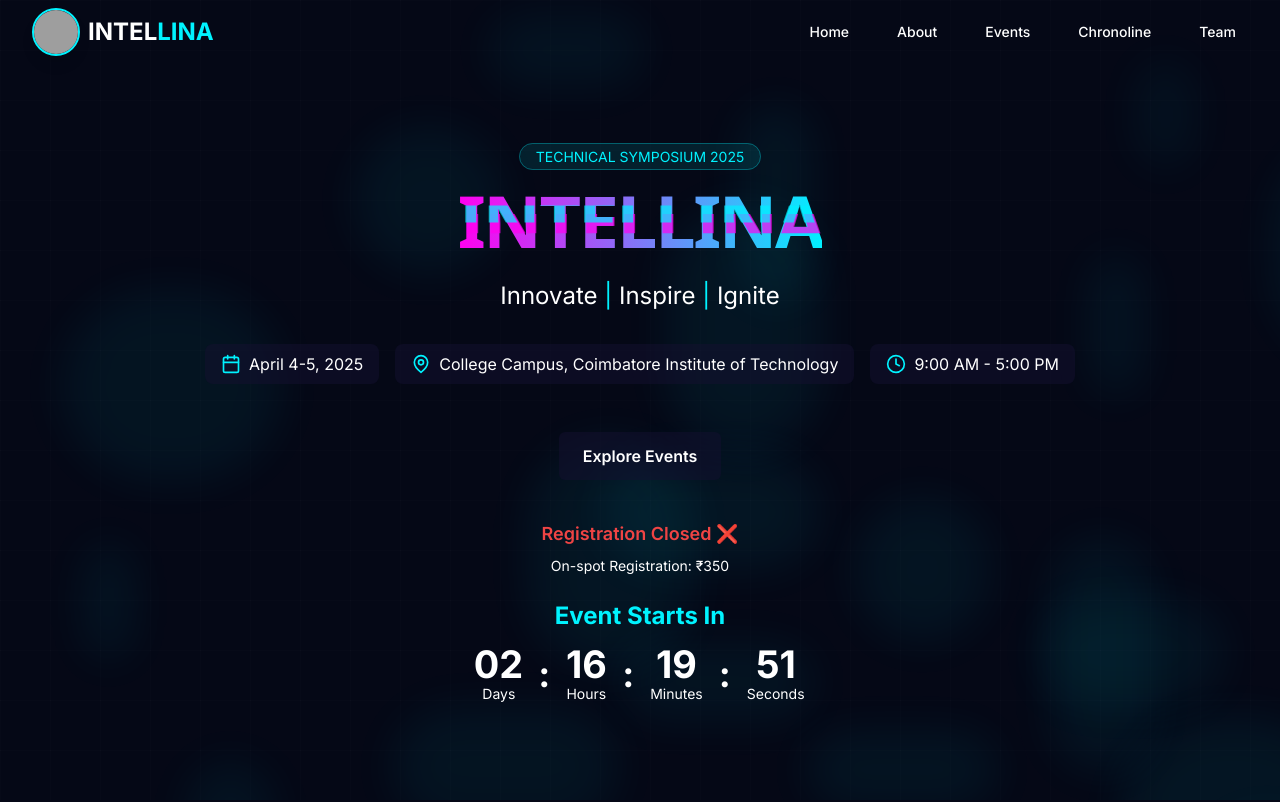
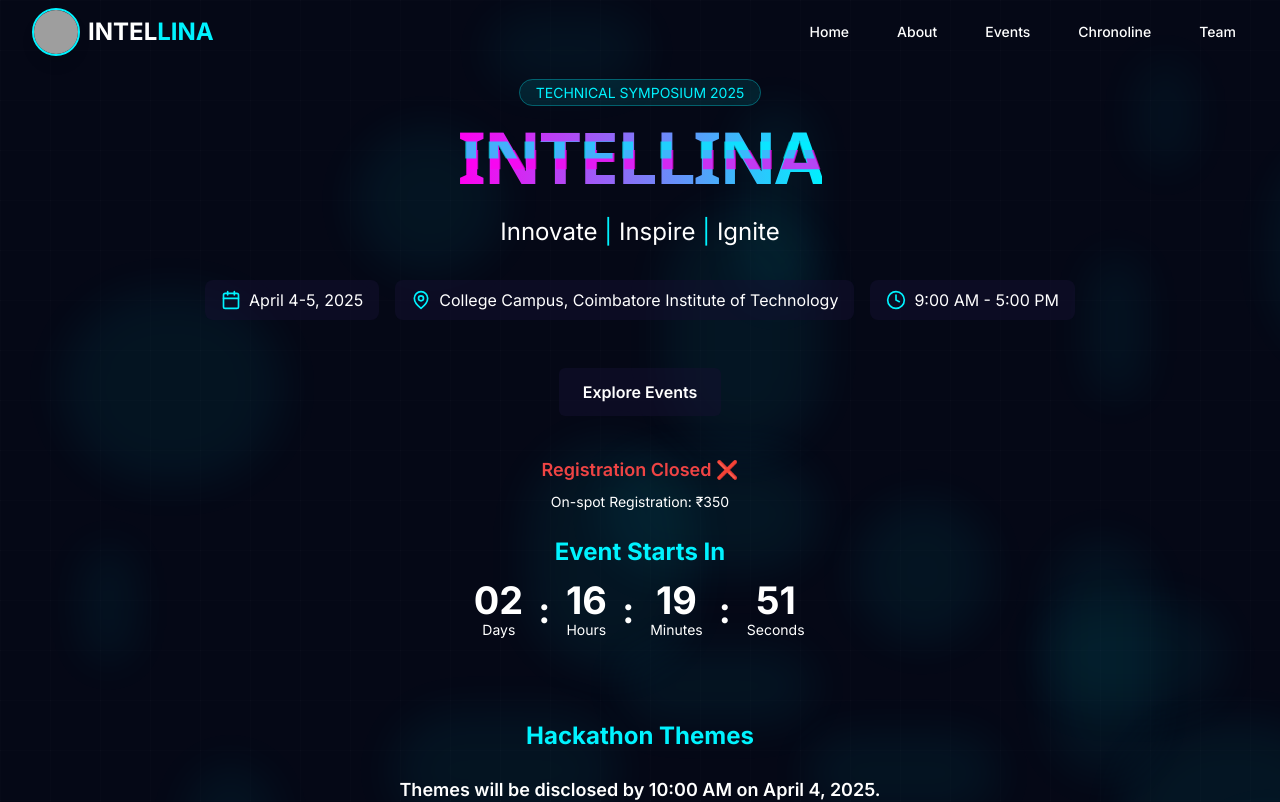
Before and after one commit to Sudharshan-3904/IntellinaWebsite, a React (Vite) app: page / in a window 1280 px wide. Shown: the top 802 px of the page. Built offline with nearby package versions, Linux system fonts and the light colour scheme; grey boxes are pictures that could not be loaded.

Commit message:
Update Hero.tsx

```diff
--- a/src/components/Hero.tsx
+++ b/src/components/Hero.tsx
@@ -156,6 +156,8 @@
           <p className="text-md text-white mt-2 text-sm">
             On-spot Registration: ₹350
           </p>
+
+
           {/* Countdown Timer */}
           <motion.div
             initial={{ opacity: 0, y: 20 }}
@@ -185,6 +187,41 @@
           </motion.div>
 
 
+          {/* Hackathon Themes Section */}
+          <motion.div
+            initial={{ opacity: 0, y: 20 }}
+            animate={{ opacity: 1, y: 0 }}
+            transition={{ duration: 0.5, delay: 1.2 }}
+            className="text-center mt-12"
+          >
+            <h3 className="text-2xl font-bold text-neon-blue mb-6">Hackathon Themes</h3>
+            {new Date().getTime() < new Date("April 4, 2025 10:00:00").getTime() ? (
+              <p className="text-white text-lg font-semibold">Themes will be disclosed by 10:00 AM on April 4, 2025.</p>
+            ) : (
+              <div className="grid grid-cols-1 sm:grid-cols-2 md:grid-cols-3 gap-6 text-white">
+                {[
+                  "FinTech & Digital Payments",
+                  "Bioinformatics & AI-Driven Healthcare",
+                  "Edge Computing & IoT Innovation",
+                  "AI for Wildlife Conservation & Biodiversity",
+                  "Education & E-Learning",
+                  "Remote Work & Productivity Tools ",
+                  "Judiciary",
+                ].map((theme, index) => (
+                  <motion.div
+                    key={index}
+                    whileHover={{ scale: 1.05 }}
+                    transition={{ duration: 0.3 }}
+                    className="p-4 bg-dark-tertiary/50 rounded-lg shadow-lg"
+                  >
+                    {theme}
+                  </motion.div>
+                ))}
+              </div>
+            )}
+          </motion.div>
+
+
 
         </div>
       </div>
```
